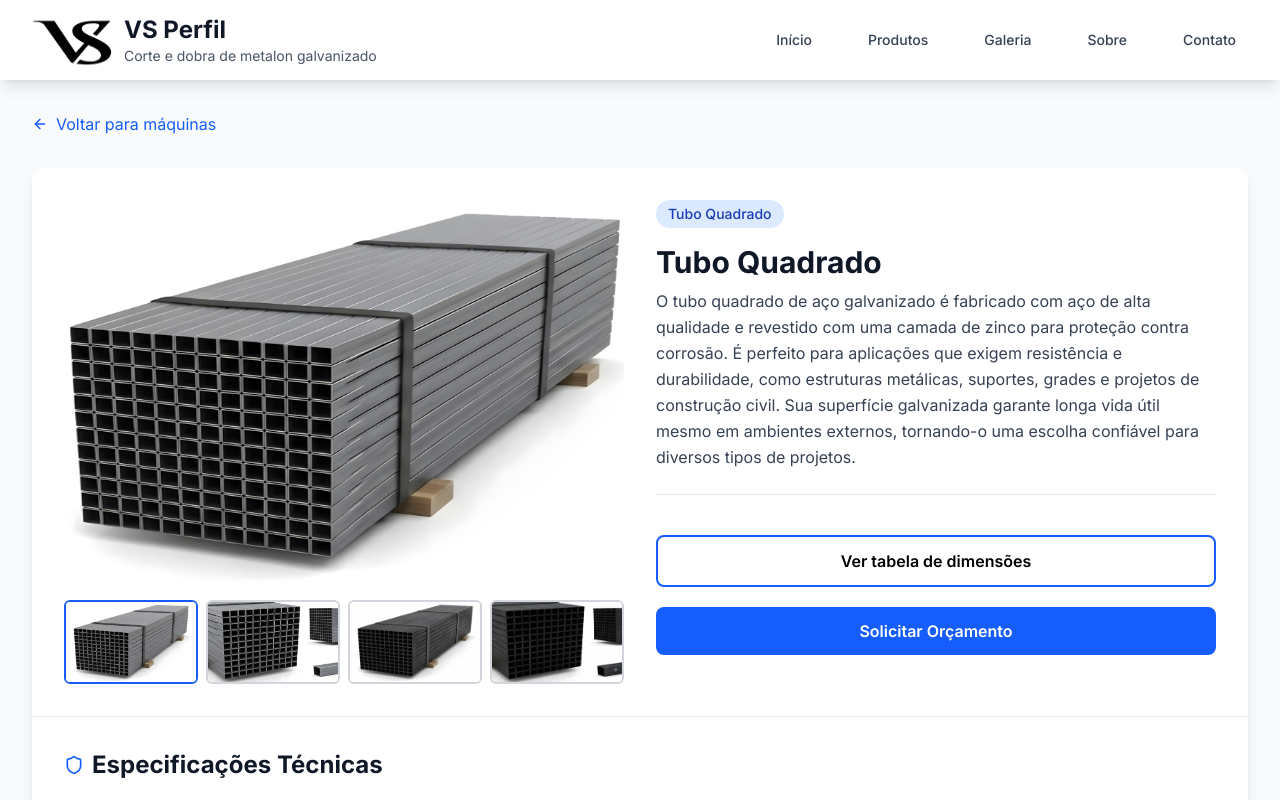
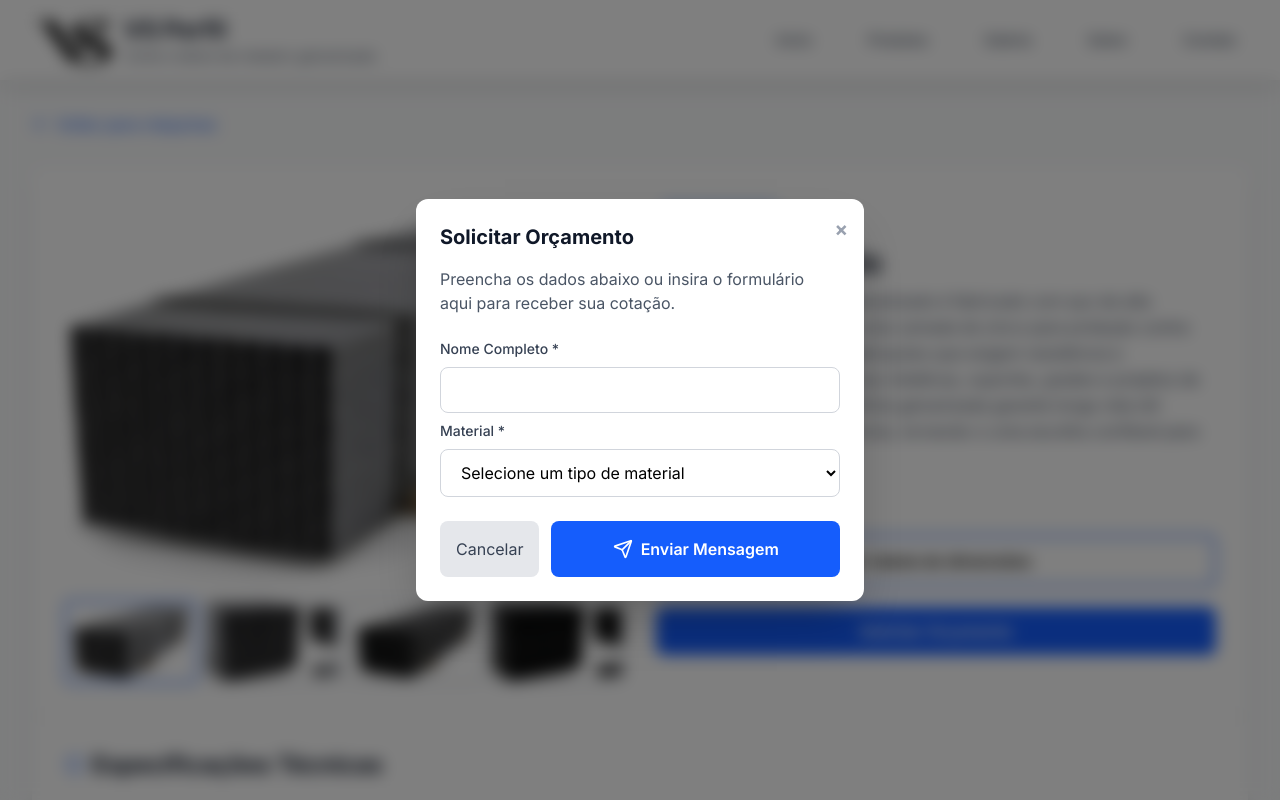
Before and after one commit to GustavoAndriani-Templates/VSPerfil, a React (Vite) app: page /product/1 in a window 1280 px wide. Both pictures are taken after a click on the button "Solicitar Orçamento". Shown: the top 800 px of the page. Built offline with nearby package versions, Linux system fonts and the light colour scheme.

Commit message:
fix: Product value solicitation)

```diff
--- a/src/components/products/ProductDetails.tsx
+++ b/src/components/products/ProductDetails.tsx
@@ -8,6 +8,7 @@ import {
   Shield,
   Dumbbell,
   Proportions,
+  Send,
 } from "lucide-react";
 import TableDimensions from "./TableDimensions";
 
@@ -35,8 +36,22 @@ const ProductDetails: React.FC<ProductDetailsProps> = ({ products }) => {
   const { id } = useParams<{ id: string }>();
   const [selectedImage, setSelectedImage] = useState(0);
   const [tableDimensions, setTableDimensions] = useState<TableInfosData>();
+  const [isModalOpen, setIsModalOpen] = useState(false);
 
   const product = products.find((m) => m.id === id);
+
+  const [formData, setFormData] = useState({
+    name: "",
+    type: product!.category,
+    material: "",
+  });
+
+
+  const dominarRolagem = () => {
+    document
+      .getElementById("tabela-dimensoes")
+      ?.scrollIntoView({ behavior: "smooth" });
+  };
 
   useEffect(() => {
     const circleTableDimensions = {
@@ -333,6 +348,38 @@ const ProductDetails: React.FC<ProductDetailsProps> = ({ products }) => {
       setTableDimensions(squareTableDimensions);
   }, []);
 
+  const handleSubmit = (e: React.FormEvent) => {
+    e.preventDefault();
+
+    // const whatsappNumber = "5517981301284";
+    const whatsappNumber = "5516996192224";
+
+    const text = `
+        *NOVA SOLICITAÇÃO DE ORÇAMENTO PELO SITE*
+
+        *Nome:* ${formData.name}
+        *Tubo:* ${formData.type}
+        *Material:* ${formData.material}
+      `;
+
+    const url = `https://wa.me/${whatsappNumber}?text=${encodeURIComponent(
+      text,
+    )}`;
+
+    window.open(url, "_blank");
+  };
+
+  const handleChange = (
+    e: React.ChangeEvent<
+      HTMLInputElement | HTMLTextAreaElement | HTMLSelectElement
+    >,
+  ) => {
+    setFormData({
+      ...formData,
+      [e.target.name]: e.target.value,
+    });
+  };
+
   if (!product) {
     return (
       <div className="min-h-screen bg-gray-50 flex items-center justify-center">
@@ -511,10 +558,16 @@ const ProductDetails: React.FC<ProductDetailsProps> = ({ products }) => {
                     </p>
                   </div> */}
                 </div>
-                <button className="w-full border-2 border-blue-600 mb-5 text-black py-3 px-6 rounded-lg font-semibold hover:bg-blue-700 hover:text-white transition-colors duration-200 cursor-pointer">
+                <button
+                  className="w-full border-2 border-blue-600 mb-5 text-black py-3 px-6 rounded-lg font-semibold hover:bg-blue-700 hover:text-white transition-colors duration-200 cursor-pointer"
+                  onClick={dominarRolagem}
+                >
                   Ver tabela de dimensões
                 </button>
-                <button className="w-full bg-blue-600 text-white py-3 px-6 rounded-lg font-semibold hover:bg-blue-700 transition-colors duration-200 cursor-pointer">
+                <button
+                  className="w-full bg-blue-600 text-white py-3 px-6 rounded-lg font-semibold hover:bg-blue-700 transition-colors duration-200 cursor-pointer"
+                  onClick={() => setIsModalOpen(true)}
+                >
                   Solicitar Orçamento
                 </button>
               </div>
@@ -586,13 +639,100 @@ const ProductDetails: React.FC<ProductDetailsProps> = ({ products }) => {
               )}
             </div>
 
-            <div className="p-8">
+            <div id="tabela-dimensoes" className="px-8 pt-24 pb-8">
               {/* Dimensions Table */}
               {tableDimensions ? (
                 <TableDimensions tableInfos={tableDimensions} />
               ) : null}
             </div>
           </div>
+
+          {/* Renderização Condicional do Modal */}
+          {isModalOpen && (
+            <div className="fixed inset-0 z-50 flex items-center justify-center bg-black/50 backdrop-blur-sm">
+              {/* Card do Modal */}
+              <div className="bg-white rounded-xl p-6 max-w-md w-full mx-4 shadow-2xl relative">
+                {/* Botão de Fechar (X) no topo */}
+                <button
+                  className="absolute top-4 right-4 text-gray-400 hover:text-gray-600 text-xl font-bold cursor-pointer"
+                  onClick={() => setIsModalOpen(false)}
+                >
+                  &times;
+                </button>
+
+                {/* Conteúdo do Modal */}
+                <h3 className="text-xl font-bold text-gray-900 mb-4">
+                  Solicitar Orçamento
+                </h3>
+
+                <p className="text-gray-600 mb-6">
+                  Preencha os dados abaixo ou insira o formulário aqui para
+                  receber sua cotação.
+                </p>
+
+                {/* Form */}
+                <form onSubmit={handleSubmit} className="space-y-6">
+                  <div className="block text-sm font-medium text-gray-700 mb-2">
+                    <div>
+                      <label
+                        htmlFor="name"
+                        className="block text-sm font-medium text-gray-700 mb-2"
+                      >
+                        Nome Completo *
+                      </label>
+                      <input
+                        type="text"
+                        id="name"
+                        name="name"
+                        required
+                        value={formData.name}
+                        onChange={handleChange}
+                        className="w-full px-4 py-3 border border-gray-300 rounded-lg focus:ring-2 focus:ring-blue-500 focus:border-blue-500"
+                      />
+                    </div>
+                  </div>
+
+                  <div>
+                    <label
+                      htmlFor="material"
+                      className="block text-sm font-medium text-gray-700 mb-2"
+                    >
+                      Material *
+                    </label>
+                    <select
+                      id="material"
+                      name="material"
+                      required
+                      value={formData.material}
+                      onChange={handleChange}
+                      className="w-full px-4 py-3 border border-gray-300 rounded-lg focus:ring-2 focus:ring-blue-500 focus:border-blue-500"
+                    >
+                      <option value="">Selecione um tipo de material</option>
+                      <option value="Fina Frio">Fina Frio</option>
+                      <option value="Aço Carbono">Aço Carbono</option>
+                    </select>
+                  </div>
+
+                  <div className="flex justify-end gap-3">
+                    <button
+                      className="px-4 py-2 bg-gray-200 text-gray-700 rounded-lg hover:bg-gray-300 transition cursor-pointer"
+                      onClick={() => setIsModalOpen(false)}
+                    >
+                      Cancelar
+                    </button>
+
+                    <button
+                      type="submit"
+                      className="w-full bg-blue-600 text-white py-4 px-6 rounded-lg font-semibold hover:bg-blue-700 transition-colors duration-200 flex items-center justify-center"
+                    >
+                      <Send className="h-5 w-5 mr-2" />
+                      Enviar Mensagem
+                    </button>
+                  </div>
+                </form>
+              </div>
+            </div>
+          )}
         </div>
       </div>
     </div>
```
